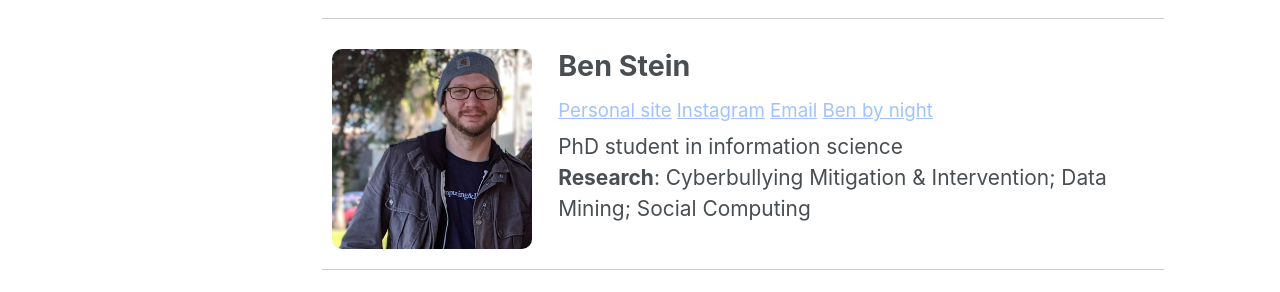
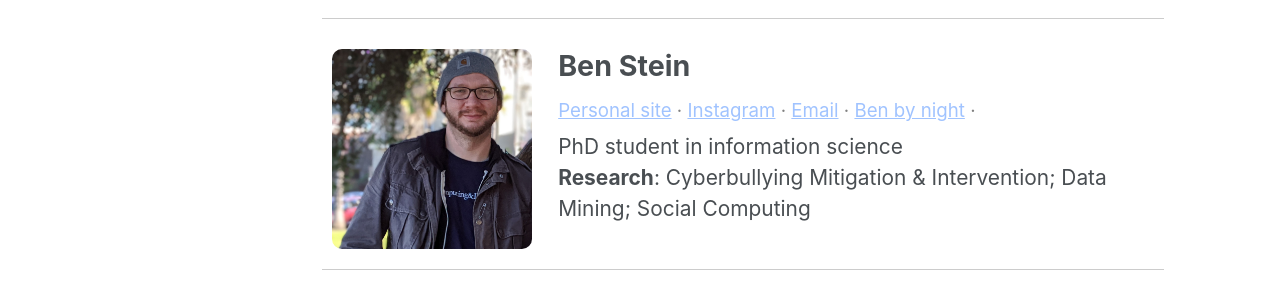
Before and after one commit to SSC-Pitt/SSC-Pitt.github.io, a Jekyll site: the page built from _pages/people.md, in a window 1280 px wide. Shown: the part 1766-2058 px from the top of the page. Built offline with Jekyll 4.4.1, drawn with Linux system fonts in a browser that asks for light colours; cached includes are drawn as plain includes; nearby versions of some CDN libraries; our own code applies the rules of GitHub Pages for plain Markdown files.

Commit message:
Trying to gussy up my links a little

```diff
--- a/_pages/people.md
+++ b/_pages/people.md
@@ -138,10 +138,10 @@ permalink: /people.html
       Ben Stein
     </h3>
     <p class="links">
-      <a href="https://benstein.io">Personal site</a>
-      <a href="https://www.instagram.com/bensstein">Instagram</a>
-      <a href="mailto:ben.stein@pitt.edu">Email</a>
-      <a href="https://soundcloud.com/awake-in-pittsburgh">Ben by night</a>
+      <a href="https://benstein.io">Personal site</a> ·
+      <a href="https://www.instagram.com/bensstein">Instagram</a> ·
+      <a href="mailto:ben.stein@pitt.edu">Email</a> ·
+      <a href="https://soundcloud.com/awake-in-pittsburgh">Ben by night</a> ·
      </p>
     <p class="info">PhD student in information science</p>
     <p class="research"><b>Research</b>: Cyberbullying Mitigation & Intervention; Data Mining; Social Computing</p>
```
